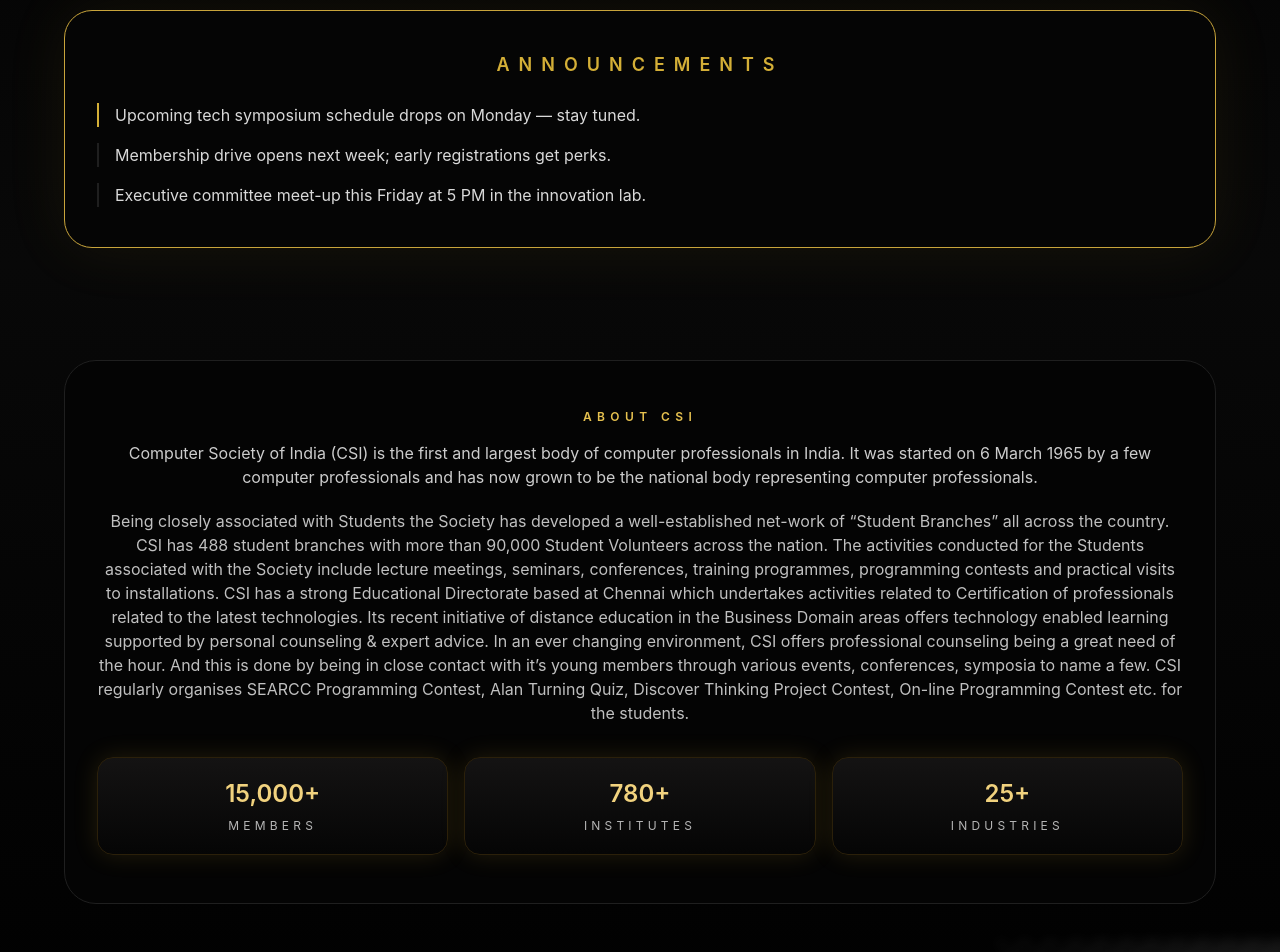
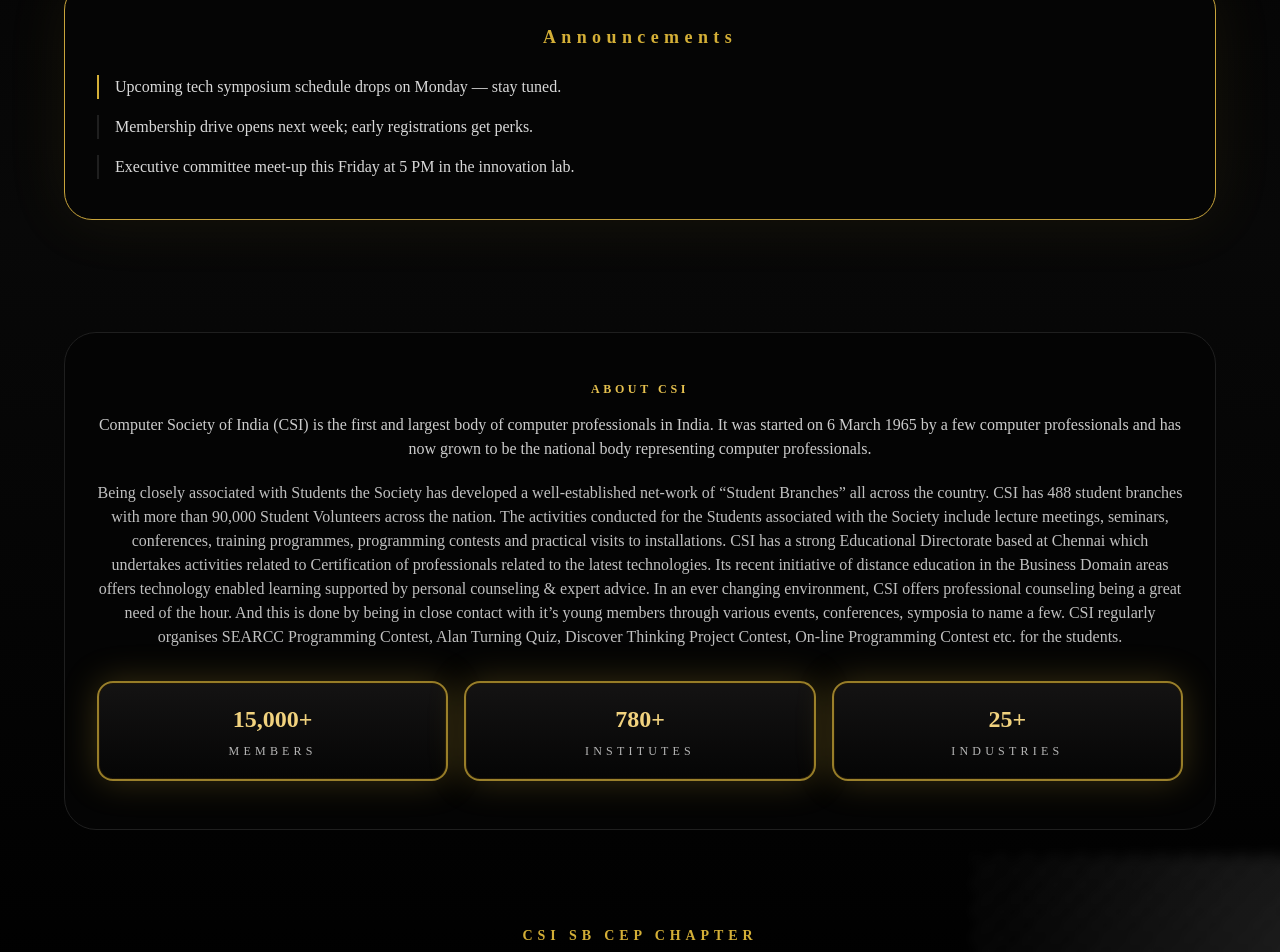
Before and after one commit to csisbcep/csicep, a React (Vite) app: page / in a window 1280 px wide. Shown: the part 573-1525 px from the top of the page. Built offline with nearby package versions, Linux system fonts and the light colour scheme.

Commit message:
Made some minute changes

```diff
--- a/src/App.css
+++ b/src/App.css
@@ -9,7 +9,7 @@
   margin: 0;
   background-color: #000;
   color: #fff;
-  font-family: 'Inter', 'Poppins', system-ui, -apple-system, BlinkMacSystemFont, sans-serif;
+  font-family: 'Times New Roman', Times, serif;
   position: relative;
   min-height: 100vh;
   overflow-x: hidden;
--- a/src/App.tsx
+++ b/src/App.tsx
@@ -5,10 +5,10 @@
     <main className="decorated-bg fade-in-up min-h-screen bg-gradient-to-b from-black via-[#080808] to-black px-6 py-12 md:px-12 text-white">
       <header className="safe-area w-full max-w-6xl mx-auto mb-10 px-4 sm:px-0">
         <nav className="flex flex-col items-center text-center gap-4 sm:flex-row sm:items-center sm:justify-between sm:text-left">
-          <span className="text-xs font-semibold uppercase tracking-[0.45em] text-[#E6C14F]">
+          <span className="text-xs font-semibold tracking-[0.25em] text-[#E6C14F]">
             CSI SB CEP
           </span>
-          <div className="flex flex-wrap items-center justify-center gap-4 text-[0.7rem] font-semibold uppercase tracking-[0.35em] text-white/70 sm:justify-end">
+          <div className="flex flex-wrap items-center justify-center gap-4 text-[0.7rem] font-semibold tracking-[0.2em] text-white/70 sm:justify-end">
             {[
               { label: 'Events', href: '#events' },
               { label: 'Membership', href: '#membership' },
@@ -66,7 +66,7 @@
 
       <section id="announcements" className="safe-area w-full max-w-6xl mx-auto mt-10">
         <div className="rounded-[28px] border border-[#C8A43B] bg-[#050505] px-8 py-10 shadow-[0_0_65px_rgba(212,175,55,0.08)]">
-          <h2 className="text-lg font-semibold uppercase tracking-[0.5em] text-[#D4AF37]">
+          <h2 className="text-lg font-semibold tracking-[0.3em] text-[#D4AF37]">
             Announcements
           </h2>
           <ul className="mt-6 space-y-4 text-left text-white/85">
@@ -106,7 +106,7 @@
 
       <section id="about" className="safe-area w-full max-w-6xl mx-auto mt-12">
         <div className="rounded-[32px] border border-[#1f1f1f] bg-[#050505]/90 px-8 py-12 text-center">
-          <p className="text-xs font-semibold uppercase tracking-[0.45em] text-[#E6C14F]">
+          <p className="text-xs font-semibold uppercase tracking-[0.3em] text-[#E6C14F]">
             About CSI
           </p>
           <p className="mt-4 text-sm sm:text-base text-white/80 leading-relaxed">
@@ -124,7 +124,7 @@
             ].map((stat) => (
               <div
                 key={stat.label}
-                className="rounded-2xl border border-[#2b200a] bg-gradient-to-b from-[#141313] to-[#050505] px-6 py-5 shadow-[0_0_25px_rgba(212,175,55,0.15)]"
+                className="rounded-2xl border-2 border-[#D4AF37]/70 bg-gradient-to-b from-[#141313] to-[#050505] px-6 py-5 ring-1 ring-inset ring-[#1f1607] shadow-[0_0_35px_rgba(212,175,55,0.25)]"
               >
                 <p className="text-2xl font-semibold text-[#F1D27E]">{stat.value}</p>
                 <p className="mt-2 text-xs uppercase tracking-[0.35em] text-white/70">
@@ -137,7 +137,7 @@
       </section>
 
       <section className="safe-area w-full max-w-6xl mx-auto mt-8 text-center">
-        <p className="text-sm font-semibold uppercase tracking-[0.5em] text-[#D4AF37]">
+        <p className="text-sm font-semibold uppercase tracking-[0.35em] text-[#D4AF37]">
           CSI SB CEP CHAPTER
         </p>
       </section>
```
